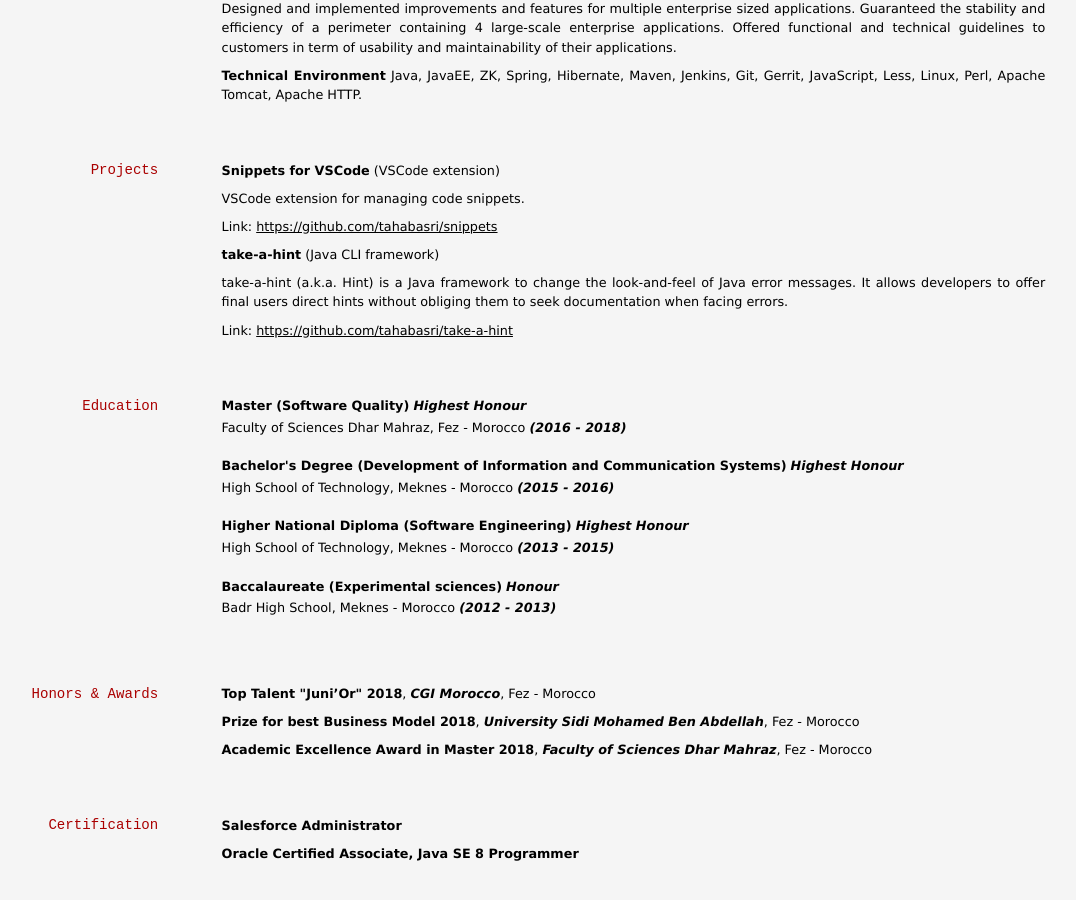
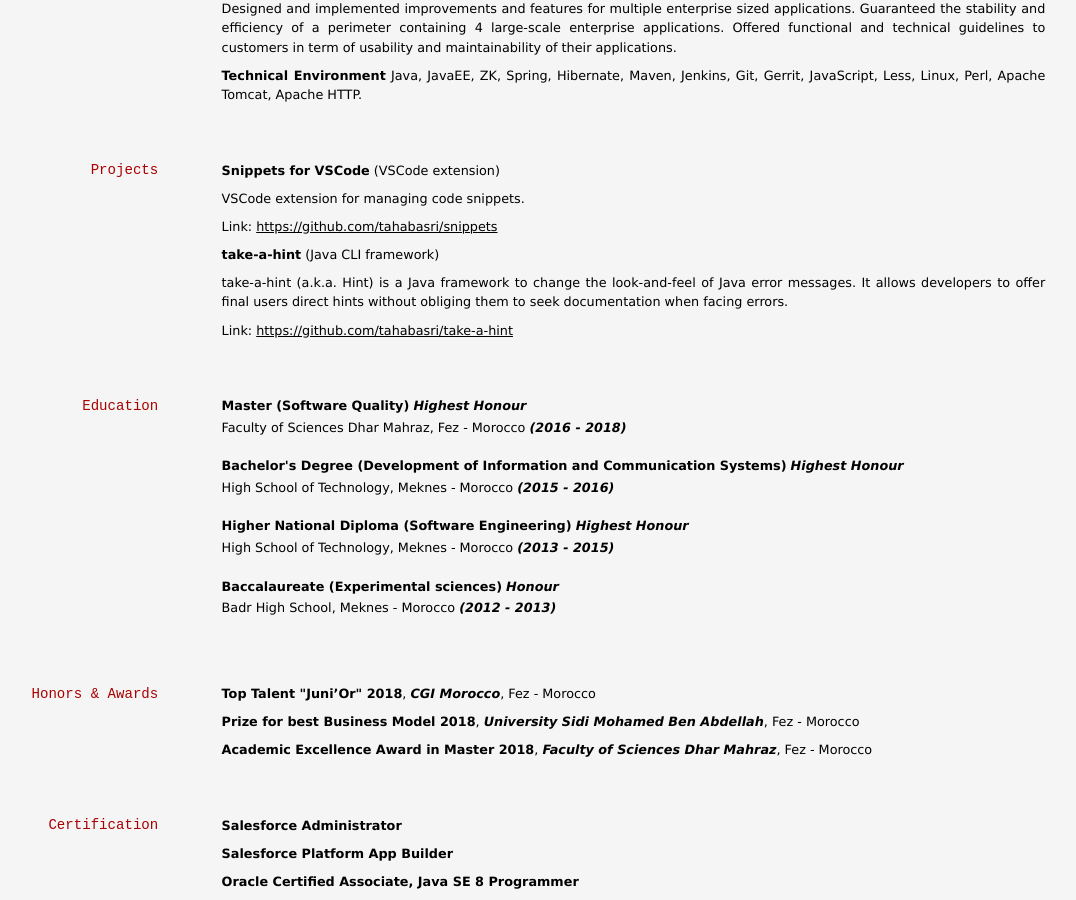
Before and after one commit to tahabasri/portfolio, a Jekyll site: the page built from resume/index.md, in a window 1280 px wide and 900 px high, scrolled down 649 px. Shown: the whole window, without its empty margins (108-1184 px from the left). Built offline with Jekyll 4.4.1, drawn with Linux system fonts in a browser that asks for light colours; before the commit the page ends 1521 px from its top, so only the background shows below that.

Commit message:
Add App Builder Cert to Resume

```diff
--- a/resume/index.md
+++ b/resume/index.md
@@ -164,4 +164,5 @@ Offrir des directives fonctionnelles et techniques aux clients en termes d'utili
 <h2 lang="fr">Certification</h2>
 
 <p><strong>Salesforce Administrator</strong></p>
+<p><strong>Salesforce Platform App Builder</strong></p>
 <p><strong>Oracle Certified Associate, Java SE 8 Programmer</strong></p>
```
